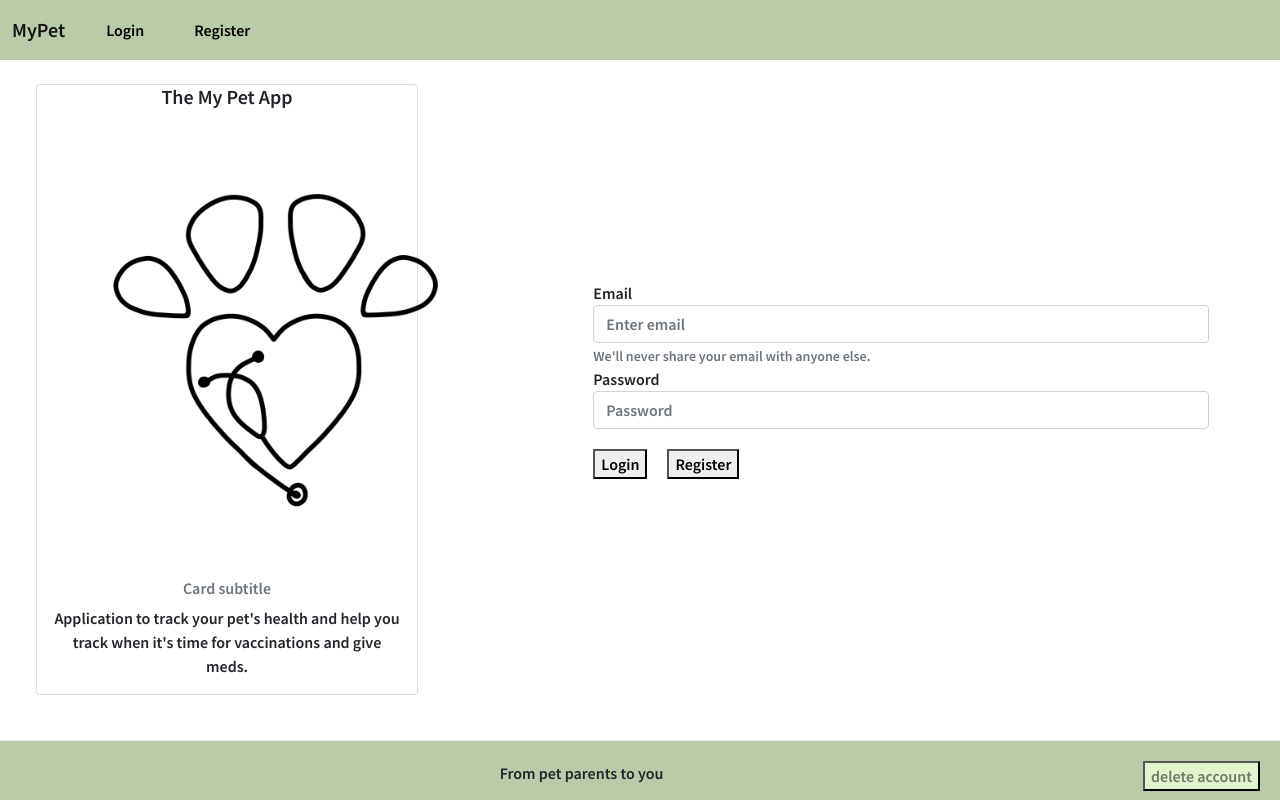
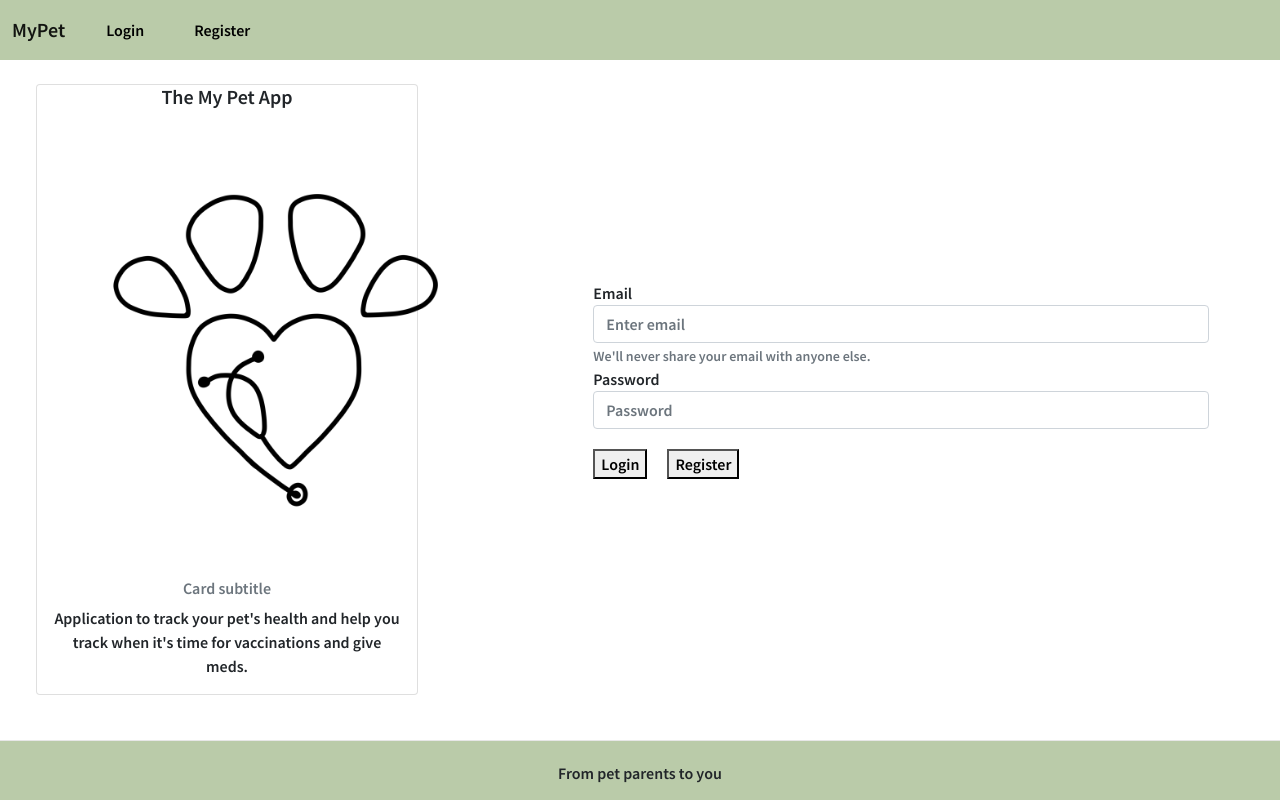
Before and after one commit to Developer-R-7/Hound-Haven, a React (Create React App) app in the folder client/: page /login in a window 1280 px wide. Built offline with nearby package versions, Linux system fonts and the light colour scheme; a web font is replaced by a local one.

Commit message:
ADD: adding conditional for rendering delete account button once logged in

```diff
--- a/client/src/Components/Footer.js
+++ b/client/src/Components/Footer.js
@@ -1,7 +1,9 @@
-import React from "react";
+import React, { useContext } from "react";
 import DeleteAccount from "./Modals/DeleteAccount";
+import UserContext from "../Context/UserContext";
 
 const Footer = () => {
+	const { userData } = useContext(UserContext);
 	const style = {
 		backgroundColor: "#BACBA9",
 		borderTop: "1px solid #E7E7E7",
@@ -26,9 +28,15 @@ const Footer = () => {
 			<div style={invisible}>
 				<div style={style}>
 					<span>From pet parents to you</span>
-					<button data-bs-toggle="modal" data-bs-target="#Delete" className="delete-user-btn">
-						delete account
-					</button>
+					{userData.user ? (
+						<button
+							data-bs-toggle="modal"
+							data-bs-target="#Delete"
+							className="delete-user-btn"
+						>
+							delete account
+						</button>
+					) : null}
 				</div>
 			</div>
 			<DeleteAccount />
```
